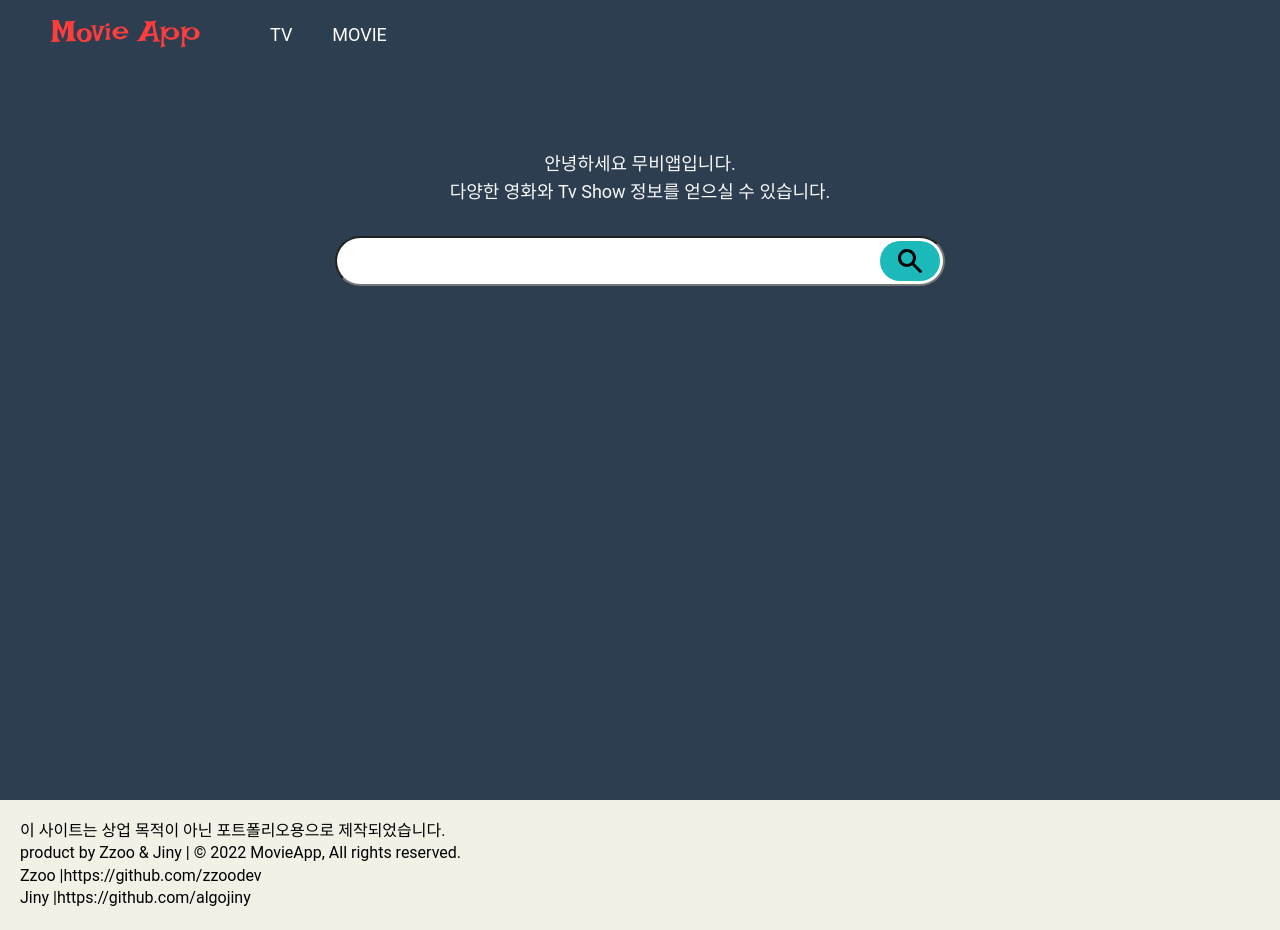
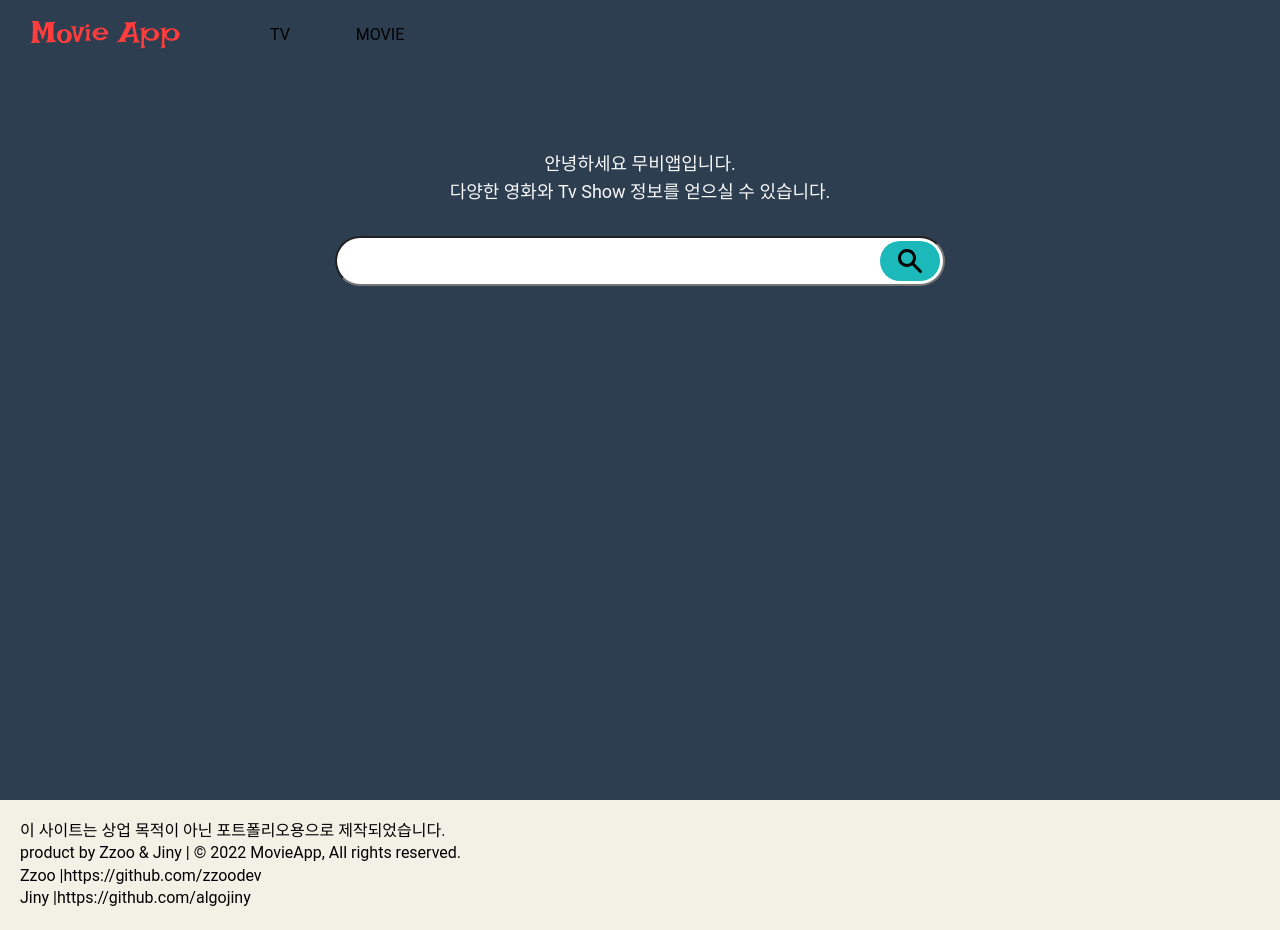
Before and after one commit to zzoohub/movieApp, a React (Create React App) app: page / in a window 1280 px wide. Built offline with nearby package versions, Linux system fonts and the light colour scheme.

Commit message:
menu comp

```diff
--- a/public/env.js
+++ b/public/env.js
@@ -1,83 +1,88 @@
 window.env = {
   "ALLUSERSPROFILE": "C:\\ProgramData",
   "API_KEY": "e51171931820c845ce6637f3e578d769",
-  "APPDATA": "C:\\Users\\jungah\\AppData\\Roaming",
-  "ChocolateyInstall": "C:\\ProgramData\\chocolatey",
-  "ChocolateyLastPathUpdate": "132943993113655557",
-  "CHROME_CRASHPAD_PIPE_NAME": "\\\\.\\pipe\\crashpad_5800_AMVWGUBPGTSJWKSU",
+  "APPDATA": "C:\\Users\\user\\AppData\\Roaming",
+  "CHROME_CRASHPAD_PIPE_NAME": "\\\\.\\pipe\\crashpad_24968_UJIQZABUHTRSSCZD",
+  "CLASSPATH": ".;C:\\Program Files (x86)\\QuickTime\\QTSystem\\QTJava.zip",
+  "CLSID": "{5EAF0123-505A-0140-A0D7-A79A06EF21F5}",
   "COLOR": "1",
   "COLORTERM": "truecolor",
   "CommonProgramFiles": "C:\\Program Files\\Common Files",
   "CommonProgramFiles(x86)": "C:\\Program Files (x86)\\Common Files",
   "CommonProgramW6432": "C:\\Program Files\\Common Files",
-  "COMPUTERNAME": "DESKTOP-K1ECP5S",
+  "COMPUTERNAME": "DESKTOP-3A0BM69",
   "ComSpec": "C:\\WINDOWS\\system32\\cmd.exe",
   "DriverData": "C:\\Windows\\System32\\Drivers\\DriverData",
   "EDITOR": "notepad.exe",
   "FPS_BROWSER_APP_PROFILE_STRING": "Internet Explorer",
   "FPS_BROWSER_USER_PROFILE_STRING": "Default",
-  "GIT_ASKPASS": "c:\\Users\\jungah\\AppData\\Local\\Programs\\Microsoft VS Code\\resources\\app\\extensions\\git\\dist\\askpass.sh",
-  "HOME": "C:\\Users\\jungah",
+  "GIT_ASKPASS": "c:\\Users\\user\\AppData\\Local\\Programs\\Microsoft VS Code\\resources\\app\\extensions\\git\\dist\\askpass.sh",
+  "GOOGLE_API_KEY": "no",
+  "GOOGLE_DEFAULT_CLIENT_ID": "no",
+  "GOOGLE_DEFAULT_CLIENT_SECRET": "no",
+  "HOME": "C:\\Users\\user",
   "HOMEDRIVE": "C:",
-  "HOMEPATH": "\\Users\\jungah",
-  "INIT_CWD": "D:\\이진영(개인)\\movie_app",
+  "HOMEPATH": "\\Users\\user",
+  "INIT_CWD": "D:\\my\\movie_app",
   "LANG": "ko_KR.UTF-8",
-  "LOCALAPPDATA": "C:\\Users\\jungah\\AppData\\Local",
-  "LOGONSERVER": "\\\\DESKTOP-K1ECP5S",
+  "LOCALAPPDATA": "C:\\Users\\user\\AppData\\Local",
+  "LOGONSERVER": "\\\\DESKTOP-3A0BM69",
   "NODE": "C:\\Program Files\\nodejs\\node.exe",
   "NODE_EXE": "C:\\Program Files\\nodejs\\\\node.exe",
   "NPM_CLI_JS": "C:\\Program Files\\nodejs\\\\node_modules\\npm\\bin\\npm-cli.js",
   "npm_command": "start",
-  "npm_config_cache": "C:\\Users\\jungah\\AppData\\Local\\npm-cache",
-  "npm_config_globalconfig": "C:\\Users\\jungah\\AppData\\Roaming\\npm\\etc\\npmrc",
-  "npm_config_global_prefix": "C:\\Users\\jungah\\AppData\\Roaming\\npm",
-  "npm_config_init_module": "C:\\Users\\jungah\\.npm-init.js",
-  "npm_config_local_prefix": "D:\\이진영(개인)\\movie_app",
+  "npm_config_cache": "C:\\Users\\user\\AppData\\Local\\npm-cache",
+  "npm_config_globalconfig": "C:\\Users\\user\\AppData\\Roaming\\npm\\etc\\npmrc",
+  "npm_config_global_prefix": "C:\\Users\\user\\AppData\\Roaming\\npm",
+  "npm_config_init_module": "C:\\Users\\user\\.npm-init.js",
+  "npm_config_local_prefix": "D:\\my\\movie_app",
   "npm_config_metrics_registry": "https://registry.npmjs.org/",
   "npm_config_node_gyp": "C:\\Program Files\\nodejs\\node_modules\\npm\\node_modules\\node-gyp\\bin\\node-gyp.js",
   "npm_config_noproxy": "",
-  "npm_config_prefix": "C:\\Users\\jungah\\AppData\\Roaming\\npm",
-  "npm_config_userconfig": "C:\\Users\\jungah\\.npmrc",
+  "npm_config_prefix": "C:\\Users\\user\\AppData\\Roaming\\npm",
+  "npm_config_userconfig": "C:\\Users\\user\\.npmrc",
   "npm_config_user_agent": "npm/8.5.0 node/v16.14.2 win32 x64 workspaces/false",
   "npm_execpath": "C:\\Program Files\\nodejs\\node_modules\\npm\\bin\\npm-cli.js",
   "npm_lifecycle_event": "start",
   "npm_lifecycle_script": "react-dotenv && react-scripts start",
   "npm_node_execpath": "C:\\Program Files\\nodejs\\node.exe",
-  "npm_package_json": "D:\\이진영(개인)\\movie_app\\package.json",
+  "npm_package_json": "D:\\my\\movie_app\\package.json",
   "npm_package_name": "movies",
   "npm_package_version": "0.1.0",
-  "NPM_PREFIX_NPM_CLI_JS": "C:\\Users\\jungah\\AppData\\Roaming\\npm\\node_modules\\npm\\bin\\npm-cli.js",
+  "NPM_PREFIX_NPM_CLI_JS": "C:\\Users\\user\\AppData\\Roaming\\npm\\node_modules\\npm\\bin\\npm-cli.js",
   "NUMBER_OF_PROCESSORS": "4",
-  "OneDrive": "C:\\Users\\jungah\\OneDrive",
+  "OneDrive": "C:\\Users\\user\\OneDrive",
   "ORIGINAL_XDG_CURRENT_DESKTOP": "undefined",
   "OS": "Windows_NT",
-  "Path": "D:\\이진영(개인)\\movie_app\\node_modules\\.bin;D:\\이진영(개인)\\node_modules\\.bin;D:\\node_modules\\.bin;C:\\Program Files\\nodejs\\node_modules\\npm\\node_modules\\@npmcli\\run-script\\lib\\node-gyp-bin;C:\\WINDOWS\\system32;C:\\WINDOWS;C:\\WINDOWS\\System32\\Wbem;C:\\WINDOWS\\System32\\WindowsPowerShell\\v1.0\\;C:\\WINDOWS\\System32\\OpenSSH\\;C:\\Program Files\\TortoiseSVN\\bin;C:\\Program Files\\nodejs\\;C:\\ProgramData\\chocolatey\\bin;C:\\Program Files\\Git\\cmd;C:\\Users\\jungah\\AppData\\Local\\Microsoft\\WindowsApps;;C:\\Users\\jungah\\AppData\\Roaming\\npm;C:\\Users\\jungah\\AppData\\Local\\Programs\\Microsoft VS Code\\bin;C:\\Program Files (x86)\\ESTsoft\\ALSee\\x64",
+  "Path": "D:\\my\\movie_app\\node_modules\\.bin;D:\\my\\node_modules\\.bin;D:\\node_modules\\.bin;C:\\Program Files\\nodejs\\node_modules\\npm\\node_modules\\@npmcli\\run-script\\lib\\node-gyp-bin;C:\\Program Files (x86)\\Common Files\\Oracle\\Java\\javapath;C:\\Windows\\system32;C:\\Windows;C:\\Windows\\System32\\Wbem;C:\\Windows\\System32\\WindowsPowerShell\\v1.0\\;C:\\Program Files (x86)\\NVIDIA Corporation\\PhysX\\Common;C:\\WINDOWS\\system32;C:\\WINDOWS;C:\\WINDOWS\\System32\\Wbem;C:\\WINDOWS\\System32\\WindowsPowerShell\\v1.0\\;C:\\WINDOWS\\System32\\OpenSSH\\;C:\\Program Files\\TortoiseSVN\\bin;C:\\Program Files (x86)\\QuickTime\\QTSystem\\;C:\\Program Files\\Git\\cmd;C:\\Program Files\\nodejs\\;C:\\Users\\user\\scoop\\shims;C:\\Users\\user\\AppData\\Local\\Microsoft\\WindowsApps;;C:\\Program Files\\JetBrains\\WebStorm 2018.3\\bin;;C:\\Users\\user\\AppData\\Roaming\\npm;C:\\Users\\user\\AppData\\Local\\Programs\\Microsoft VS Code\\bin;C:\\Program Files (x86)\\ESTsoft\\ALSee\\x64",
   "PATHEXT": ".COM;.EXE;.BAT;.CMD;.VBS;.VBE;.JS;.JSE;.WSF;.WSH;.MSC;.CPL",
   "PROCESSOR_ARCHITECTURE": "AMD64",
-  "PROCESSOR_IDENTIFIER": "Intel64 Family 6 Model 158 Stepping 9, GenuineIntel",
+  "PROCESSOR_IDENTIFIER": "Intel64 Family 6 Model 94 Stepping 3, GenuineIntel",
   "PROCESSOR_LEVEL": "6",
-  "PROCESSOR_REVISION": "9e09",
+  "PROCESSOR_REVISION": "5e03",
   "ProgramData": "C:\\ProgramData",
   "ProgramFiles": "C:\\Program Files",
   "ProgramFiles(x86)": "C:\\Program Files (x86)",
   "ProgramW6432": "C:\\Program Files",
   "PROMPT": "$P$G",
-  "PSModulePath": "C:\\Users\\jungah\\Documents\\WindowsPowerShell\\Modules;C:\\Program Files\\WindowsPowerShell\\Modules;C:\\WINDOWS\\system32\\WindowsPowerShell\\v1.0\\Modules",
+  "PSModulePath": "C:\\Users\\user\\Documents\\WindowsPowerShell\\Modules;C:\\Program Files\\WindowsPowerShell\\Modules;C:\\WINDOWS\\system32\\WindowsPowerShell\\v1.0\\Modules",
   "PUBLIC": "C:\\Users\\Public",
+  "QTJAVA": "C:\\Program Files (x86)\\QuickTime\\QTSystem\\QTJava.zip",
   "SESSIONNAME": "Console",
   "SystemDrive": "C:",
   "SystemRoot": "C:\\WINDOWS",
-  "TEMP": "C:\\Users\\jungah\\AppData\\Local\\Temp",
+  "TEMP": "C:\\Users\\user\\AppData\\Local\\Temp",
   "TERM_PROGRAM": "vscode",
   "TERM_PROGRAM_VERSION": "1.68.1",
-  "TMP": "C:\\Users\\jungah\\AppData\\Local\\Temp",
-  "USERDOMAIN": "DESKTOP-K1ECP5S",
-  "USERDOMAIN_ROAMINGPROFILE": "DESKTOP-K1ECP5S",
-  "USERNAME": "jungah",
-  "USERPROFILE": "C:\\Users\\jungah",
+  "TMP": "C:\\Users\\user\\AppData\\Local\\Temp",
+  "USERDOMAIN": "DESKTOP-3A0BM69",
+  "USERDOMAIN_ROAMINGPROFILE": "DESKTOP-3A0BM69",
+  "USERNAME": "user",
+  "USERPROFILE": "C:\\Users\\user",
   "VSCODE_GIT_ASKPASS_EXTRA_ARGS": "--ms-enable-electron-run-as-node",
-  "VSCODE_GIT_ASKPASS_MAIN": "c:\\Users\\jungah\\AppData\\Local\\Programs\\Microsoft VS Code\\resources\\app\\extensions\\git\\dist\\askpass-main.js",
-  "VSCODE_GIT_ASKPASS_NODE": "C:\\Users\\jungah\\AppData\\Local\\Programs\\Microsoft VS Code\\Code.exe",
-  "VSCODE_GIT_IPC_HANDLE": "\\\\.\\pipe\\vscode-git-991792484e-sock",
+  "VSCODE_GIT_ASKPASS_MAIN": "c:\\Users\\user\\AppData\\Local\\Programs\\Microsoft VS Code\\resources\\app\\extensions\\git\\dist\\askpass-main.js",
+  "VSCODE_GIT_ASKPASS_NODE": "C:\\Users\\user\\AppData\\Local\\Programs\\Microsoft VS Code\\Code.exe",
+  "VSCODE_GIT_IPC_HANDLE": "\\\\.\\pipe\\vscode-git-1773ac608e-sock",
+  "WebStorm": "C:\\Program Files\\JetBrains\\WebStorm 2018.3\\bin;",
   "windir": "C:\\WINDOWS"
 };
--- a/src/components/NavBar.jsx
+++ b/src/components/NavBar.jsx
@@ -1,3 +1,4 @@
+import { useRef } from "react";
 import { Link, useMatch } from "react-router-dom";
 import styled from "styled-components";
 
@@ -20,33 +21,98 @@ const Header = styled.header`
   left: 0px;
   right: 0px;
 `;
-const Nav = styled.nav`
+const Nav = styled.ul`
   display: flex;
   align-items: center;
+  position: relative;
   width: 70%;
-  #logo {
+  svg {
+    width: 150px;
+    transition: all ease-in-out 0.2s;
+  }
+`;
+const Li = styled.li`
+  display: flex;
+  justify-content: center;
+  align-items: center;
+  position: relative;
+  width: 100px;
+  height: 50px;
+  &:first-child {
+    width: max-content;
     margin-right: 50px;
   }
   a {
-    color: #fff;
+    display: flex;
+    justify-content: center;
+    align-items: center;
+    width: 100%;
+    height: 100%;
+    text-align: center;
     text-transform: uppercase;
-    font-size: 18px;
-    margin: 0px 20px;
+    &.on {
       transition: all ease-in-out 0.2s;
-  }
-  .on {
       color: #ff3d3d;
       font-weight: bold;
     }
-  svg {
-    width: 150px;
-    transition: all ease-in-out 0.2s;
   }
 `;
 const UserInfo = styled.div`
   display: flex;
   justify-content: end;
   align-items: center;
+`;
+const TvSubMenu = styled.ul`
+  position: absolute;
+  left: 0px;
+  top: 45px;
+  display: none;
+  flex-direction: column;
+  width: max-content;
+  height: max-content;
+  background-color: gold;
+  transition: all ease-in-out 0.2s;
+  li {
+    text-align: center;
+    a {
+      display: flex;
+      justify-content: center;
+      align-items: center;
+      width: 100px;
+      height: 30px;
+      font-size: 14px;
+      margin: 0px;
+      padding: 10px;
+      color: #333;
+      border: 1px solid #333;
+    }
+  }
+`;
+const MovieSubMenu = styled.ul`
+  position: absolute;
+  left: 0px;
+  top: 45px;
+  display: none;
+  flex-direction: column;
+  width: max-content;
+  height: max-content;
+  background-color: gold;
+  transition: all ease-in-out 0.2s;
+  li {
+    text-align: center;
+    a {
+      display: flex;
+      justify-content: center;
+      align-items: center;
+      width: 100px;
+      height: 30px;
+      font-size: 14px;
+      margin: 0px;
+      padding: 10px;
+      color: #333;
+      border: 1px solid #333;
+    }
+  }
 `;
 
 export default function NavBar() {
@@ -55,10 +121,27 @@ export default function NavBar() {
   const tvMatch = useMatch("/tv");
   const movieMatch = useMatch("/movies");
 
+  const tvMenuRef = useRef();
+  const movieMenuRef = useRef();
+
+  const showTvMenu = (event) => {
+    tvMenuRef.current.style.display = "flex";
+  };
+  const hideTvMenu = (event) => {
+    tvMenuRef.current.style.display = "none";
+  };
+  const showMovieMenu = (event) => {
+    movieMenuRef.current.style.display = "flex";
+  };
+  const hideMovieMenu = (event) => {
+    movieMenuRef.current.style.display = "none";
+  };
+
   return (
     <HeaderWrap>
       <Header>
         <Nav>
+          <Li>
             <Link id="logo" to="/">
               <svg
                 width="181"
@@ -101,12 +184,39 @@ export default function NavBar() {
                 />
               </svg>
             </Link>
+          </Li>
+          <Li onMouseEnter={showTvMenu} onMouseLeave={hideTvMenu}>
             <Link to="/tv" className={tvMatch ? "on" : ""}>
               Tv
             </Link>
+            <TvSubMenu ref={tvMenuRef}>
+              <li>
+                <Link to="/tv/popula">인기 프로</Link>
+              </li>
+              <li>
+                <Link to="/tv/top">평점 높은</Link>
+              </li>
+              <li>
+                <Link to="/tv/onair">절찬 상영중</Link>
+              </li>
+            </TvSubMenu>
+          </Li>
+          <Li onMouseEnter={showMovieMenu} onMouseLeave={hideMovieMenu}>
             <Link to="/movies" className={movieMatch ? "on" : ""}>
               Movie
             </Link>
+            <MovieSubMenu ref={movieMenuRef}>
+              <li>
+                <Link to="/tv/popula">인기 프로</Link>
+              </li>
+              <li>
+                <Link to="/tv/top">평점 높은</Link>
+              </li>
+              <li>
+                <Link to="/tv/onair">절찬 상영중</Link>
+              </li>
+            </MovieSubMenu>
+          </Li>
         </Nav>
         <UserInfo></UserInfo>
       </Header>
--- a/src/routes/SearchedInfo.jsx
+++ b/src/routes/SearchedInfo.jsx
@@ -41,7 +41,7 @@ const Tab = styled.button`
 `;
 const Grid = styled.div`
   display: grid;
-  grid-template-columns: repeat(auto-fit, minmax(200px, 250px));
+  grid-template-columns: repeat(auto-fit, minmax(200px, 1fr));
   grid-template-rows: auto;
   gap: 10px;
   max-width: 1440px;
```
Lines whose indentation alone changed are shown as unchanged.
